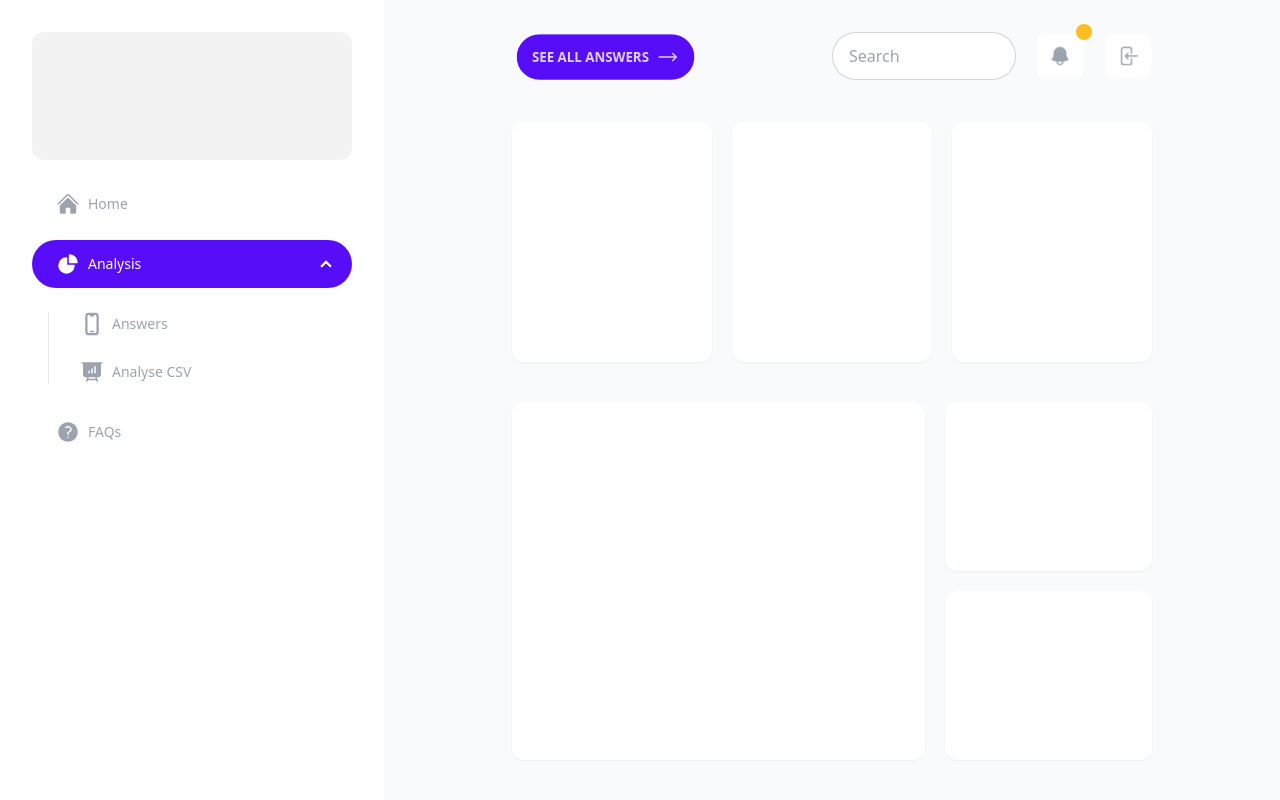
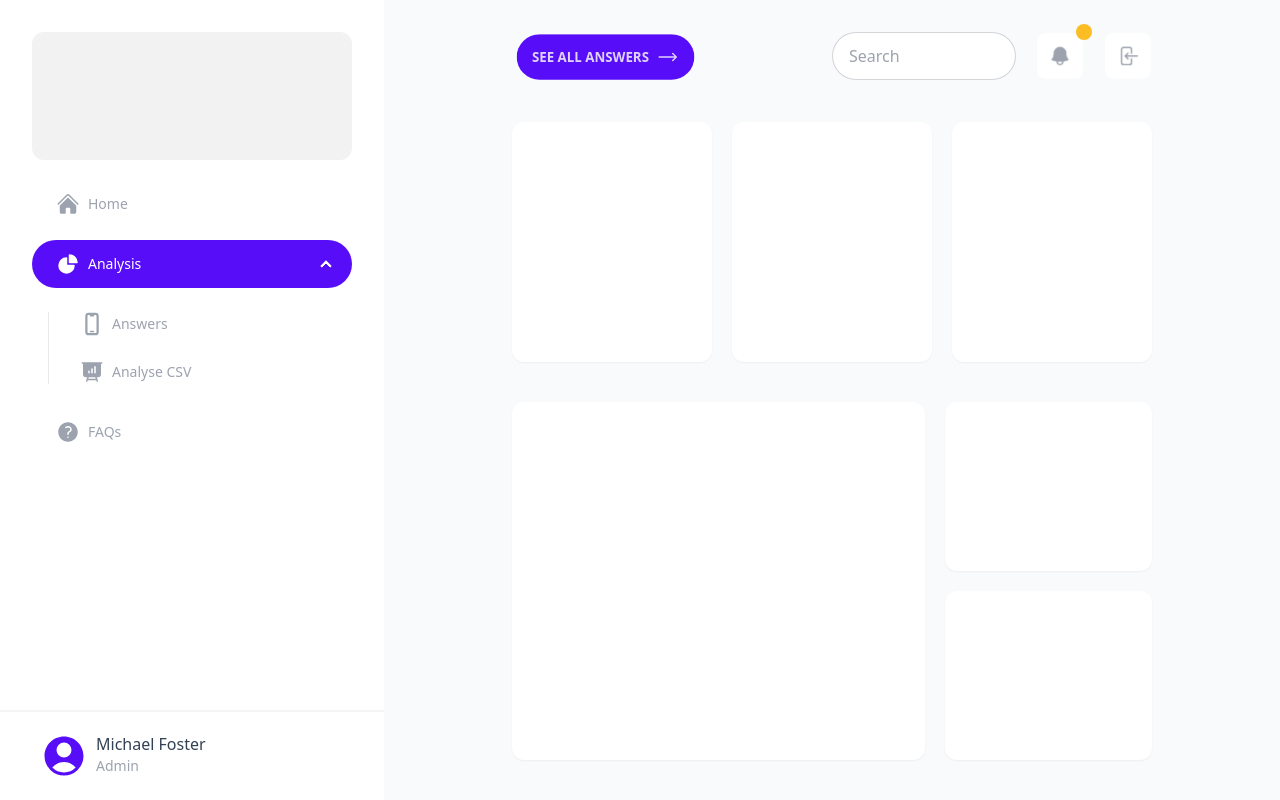
Before and after one commit to jeyyi/bu_final_frontend, a React (Create React App) app: page / in a window 1280 px wide. Built offline with nearby package versions, Linux system fonts and the light colour scheme.

Commit message:
Added profile status

```diff
--- a/src/Components/Navbar.js
+++ b/src/Components/Navbar.js
@@ -234,6 +234,24 @@ const Navbar = () => {
               FAQs
             </a>
           </li>
+          <footer className="absolute bottom-0 left-0 py-5 px-10 w-full border-t-2 border-gray-100 flex gap-2">
+            <svg
+              xmlns="http://www.w3.org/2000/svg"
+              viewBox="0 0 24 24"
+              fill="currentColor"
+              className="w-12 h-12 text-primary"
+            >
+              <path
+                fillRule="evenodd"
+                d="M18.685 19.097A9.723 9.723 0 0021.75 12c0-5.385-4.365-9.75-9.75-9.75S2.25 6.615 2.25 12a9.723 9.723 0 003.065 7.097A9.716 9.716 0 0012 21.75a9.716 9.716 0 006.685-2.653zm-12.54-1.285A7.486 7.486 0 0112 15a7.486 7.486 0 015.855 2.812A8.224 8.224 0 0112 20.25a8.224 8.224 0 01-5.855-2.438zM15.75 9a3.75 3.75 0 11-7.5 0 3.75 3.75 0 017.5 0z"
+                clipRule="evenodd"
+              />
+            </svg>
+            <div className="flex flex-col gap-0 h-full ">
+              <h1 className="text-base font-medium text-slate-700">Michael Foster</h1>
+              <h3 className="text-sm text-gray-400">Admin</h3>
+            </div>
+          </footer>
         </ul>
       </div>
     </div>
```
Also changed, not shown: 1 other file (tests, documents, lock files or other folders).
